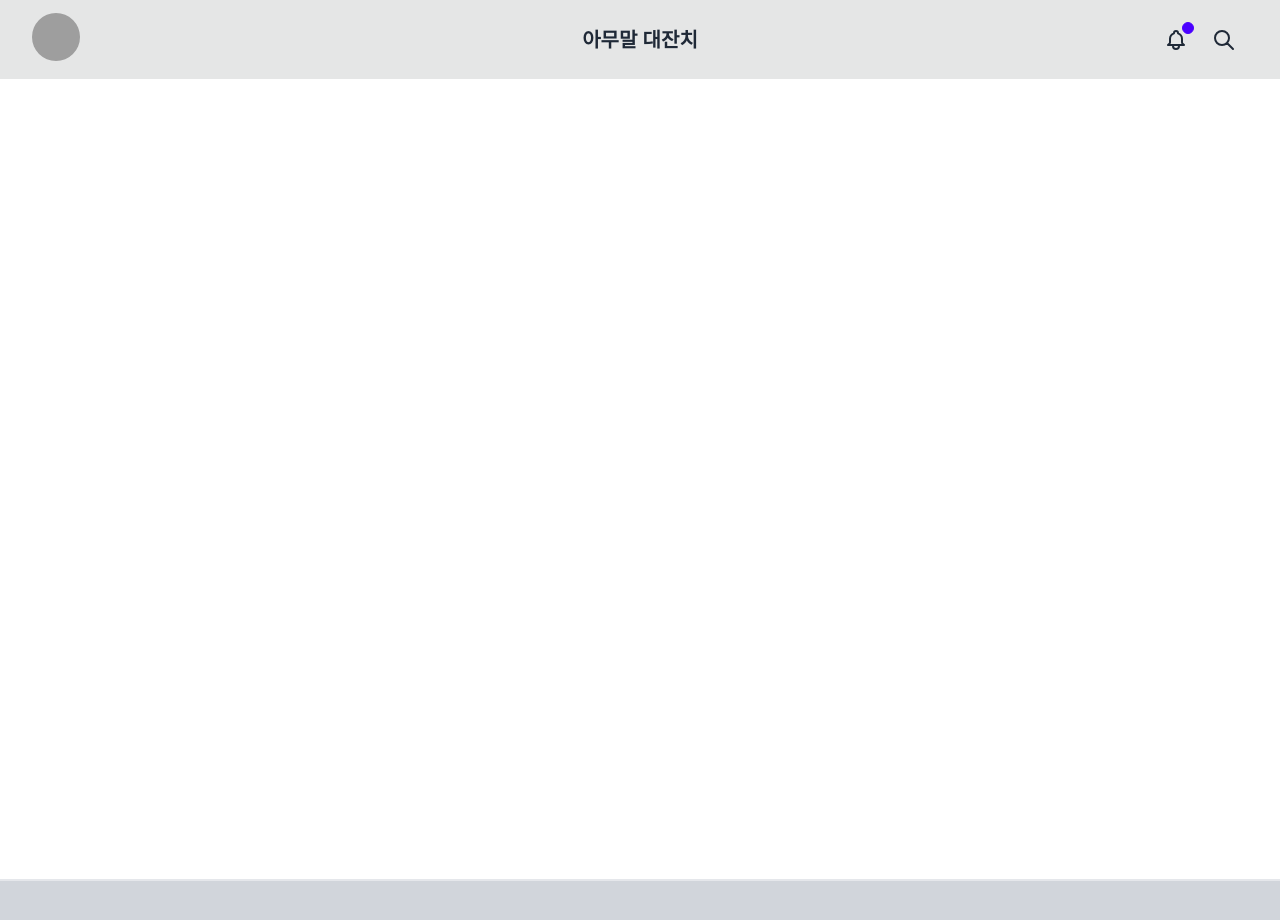
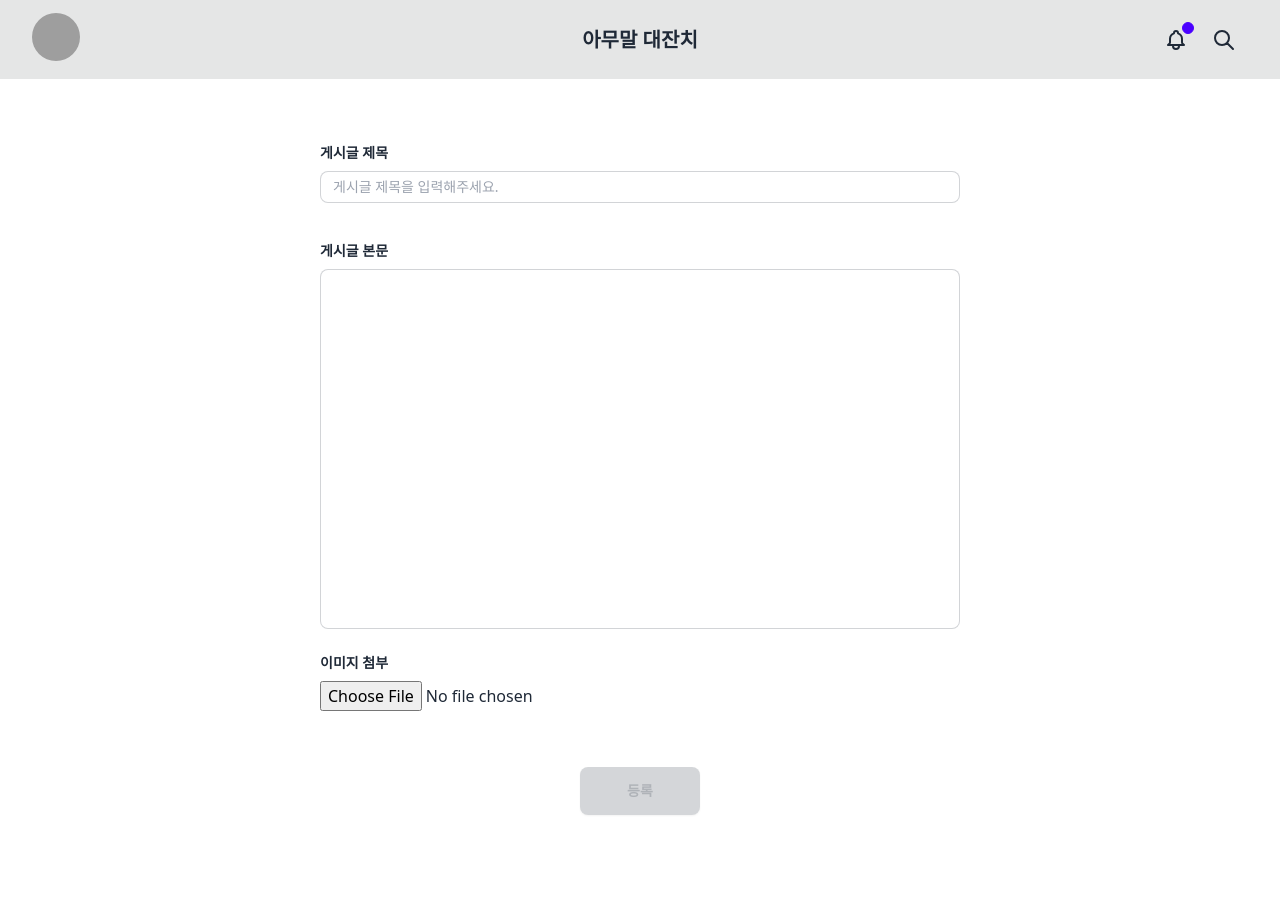
Before and after one commit to ktb-community/community-fe, a React (Vite) app: page /boards/new in a window 1280 px wide. Shown: the top 920 px of the page. After the commit the page ends 879 px from the top, so only its background shows below. Built offline with nearby package versions, Linux system fonts and the light colour scheme; no server answers; sample sign-in values are in the browser's storage; grey boxes are pictures that could not be loaded.

Commit message:
feat: 게시글 등록 기능 추가

```diff
--- a/src/entities/board/api.ts
+++ b/src/entities/board/api.ts
@@ -27,7 +27,7 @@ export const addBoard = async (formData: FormData) => {
   const res = await axiosInstance.post(`/boards`, formData, {
     headers: { 'Content-Type': 'multipart/form-data' },
   });
-  if (res.status === HttpStatusCode.Ok) return res.data;
+  if (res.status === HttpStatusCode.Created) return res.data;
   throw new Error(res.data?.message || 'Unknown error');
 };
 
@@ -66,7 +66,7 @@ export const getBoardComments = async (boardId: number, offset: number, limit: n
 
 export const addBoardComment = async (boardId: number, userId: number, content: string) => {
   const res = await axiosInstance.post<ApiResponse<BoardComment>>(`/boards/${boardId}/comments`, { userId, content });
-  if (res.status === HttpStatusCode.Ok) return res.data;
+  if (res.status === HttpStatusCode.Created || res.status === HttpStatusCode.Ok) return res.data;
   throw new Error(res.data?.message || 'Unknown error');
 };
 
--- a/src/features/board/add/BoardAddFeature.tsx
+++ b/src/features/board/add/BoardAddFeature.tsx
@@ -35,13 +35,13 @@ const BoardAddFeature = () => {
     formData.append('userId', userId.toString());
     formData.append('title', title);
     formData.append('content', content);
-    if (file) formData.append('file', file);
+    if (file) formData.append('boardImg', file);
 
     boardAddMutation.mutate(formData);
   };
 
   return (
-    <div className="h-screen">
+    <div className="w-[640px]">
       <BoardAddForm
         userId={user!!.id}
         onSubmit={handleBoardAdd}
--- a/src/features/board/add/ui/BoardAddForm.tsx
+++ b/src/features/board/add/ui/BoardAddForm.tsx
@@ -1,5 +1,11 @@
+import React, { FC, useState } from 'react';
 import { BoardAddRequest } from '@/entities/board/types.ts';
-import { FC } from 'react';
+import Input from '@/shared/ui/input/Input.tsx';
+import HelperText from '@/shared/ui/text/HelperText.tsx';
+import TextArea from '@/shared/ui/input/TextArea.tsx';
+import Button from '@/shared/ui/button/Button.tsx';
+import { PLACEHOLDER } from '@/shared/constants/helperText.ts';
+import { handleBoardTitleHelperText } from '@/shared/utils/helper.ts';
 
 interface BoardAddFormProps {
   userId: number;
@@ -7,12 +13,65 @@ interface BoardAddFormProps {
 }
 
 const BoardAddForm: FC<BoardAddFormProps> = ({ userId, onSubmit }) => {
+  const [boardTitle, setBoardTitle] = useState<string>('');
+  const [boardContent, setBoardContent] = useState<string>('');
+  const [boardImg, setBoardImg] = useState<File | null>(null);
+
+  const handleAddBtnClick = (e: React.MouseEvent<HTMLButtonElement>) => {
+    e.preventDefault();
+    if (boardImg) {
+      onSubmit({ userId, title: boardTitle, content: boardContent, file: boardImg });
+    }
+  };
+
+  const handleFileInput = (e: React.ChangeEvent<HTMLInputElement>) => {
+    const files = e.target.files;
+    if (files && files.length > 0) {
+      const file = files[0];
+      setBoardImg(file);
+    }
+  };
 
   return (
-    <div>
+    <div className="flex flex-col gap-4">
+      <div className="flex flex-col gap-2">
+        <p className="text-sm font-bold">게시글 제목</p>
+        <Input type="text"
+               value={boardTitle}
+               placeholder={PLACEHOLDER.BOARD_TITLE}
+               className="input input-sm input-bordered w-full"
+               onChange={(e: React.ChangeEvent<HTMLInputElement>) => setBoardTitle(e.target.value)}
+        />
+        <HelperText text={handleBoardTitleHelperText(boardTitle)} />
+      </div>
+      <div className="flex flex-col gap-2">
+        <p className="text-sm font-bold">게시글 본문</p>
+        <TextArea
+          value={boardContent}
+          onChange={(e: React.ChangeEvent<HTMLTextAreaElement>) => setBoardContent(e.target.value)}
+          className="w-full min-h-[360px] overflow-y-scroll"
+        />
+      </div>
 
+      {boardImg && (
+        <div>
+          <img src={URL.createObjectURL(boardImg)} className="w-[120px] h-[120px] mt-3" />
+        </div>
+      )}
+
+      <div className="flex flex-col gap-2 mt-2">
+        <p className="text-sm font-bold">이미지 첨부</p>
+        <input type="file" accept="image/*" onChange={handleFileInput} />
+      </div>
+
+      <Button
+        onClick={handleAddBtnClick}
+        name="등록"
+        className="m-auto w-[120px] mt-10"
+        disabled={boardTitle.length > 26 || boardContent.trim() === '' || boardImg === null}
+      />
     </div>
-  )
-}
+  );
+};
 
 export default BoardAddForm;
--- a/src/pages/BoardRegisterPage.tsx
+++ b/src/pages/BoardRegisterPage.tsx
@@ -1,13 +1,11 @@
-import BoardAddFeature from '@/features/board/add/BoardAddFeature.tsx';
 import HeaderWidget from '@/widgets/common/HeaderWidget.tsx';
-import FooterWidget from '@/widgets/common/FooterWidget.tsx';
+import BoardAddWidget from '@/widgets/board/BoardAddWidget.tsx';
 
 const BoardRegisterPage = () => {
   return (
     <div>
       <HeaderWidget />
-      <BoardAddFeature />
-      <FooterWidget />
+      <BoardAddWidget />
     </div>
   )
 }
--- a/src/shared/constants/helperText.ts
+++ b/src/shared/constants/helperText.ts
@@ -28,9 +28,14 @@ export const PROFILE_IMG_HELPER_TEXT = Object.freeze({
   EMPTY: '* 프로필 사진을 추가해주세요.',
 });
 
+export const BOARD_TITLE_HELPER_TEXT = Object.freeze({
+  TOO_LONG: '* 게시글 제목은 최대 26자까지 작성할 수 있습니다.'
+})
+
 export const PLACEHOLDER = Object.freeze({
   EMAIL: '이메일을 입력해주세요.',
   PASSWORD: '비밀번호를 입력해주세요.',
   PASSWORD_CHECK: '비밀번호를 한번 더 입력해주세요.',
   NICKNAME: '닉네임을 입력해주세요.',
+  BOARD_TITLE: '게시글 제목을 입력해주세요.'
 });
--- a/src/shared/utils/helper.ts
+++ b/src/shared/utils/helper.ts
@@ -1,4 +1,5 @@
 import {
+  BOARD_TITLE_HELPER_TEXT,
   EMAIL_HELPER_TEXT,
   NICKNAME_HELPER_TEXT, PASSWORD_CHECK_HELPER_TEXT,
   PASSWORD_HELPER_TEXT,
@@ -35,3 +36,8 @@ export const handleNicknameHelperText = (nickname: string) => {
   if (!validateNickname(nickname)) return NICKNAME_HELPER_TEXT.TOO_LONG;
   return '';
 };
+
+export const handleBoardTitleHelperText = (boardTitle: string) => {
+  if (boardTitle.length > 26) return BOARD_TITLE_HELPER_TEXT.TOO_LONG;
+  return '';
+}
--- /dev/null
+++ b/src/widgets/board/BoardAddWidget.tsx
@@ -0,0 +1,11 @@
+import BoardAddFeature from '@/features/board/add/BoardAddFeature.tsx';
+
+const BoardAddWidget = () => {
+  return (
+    <div className="my-16 flex flex-col items-center justify-center">
+      <BoardAddFeature />
+    </div>
+  )
+}
+
+export default BoardAddWidget;
```
